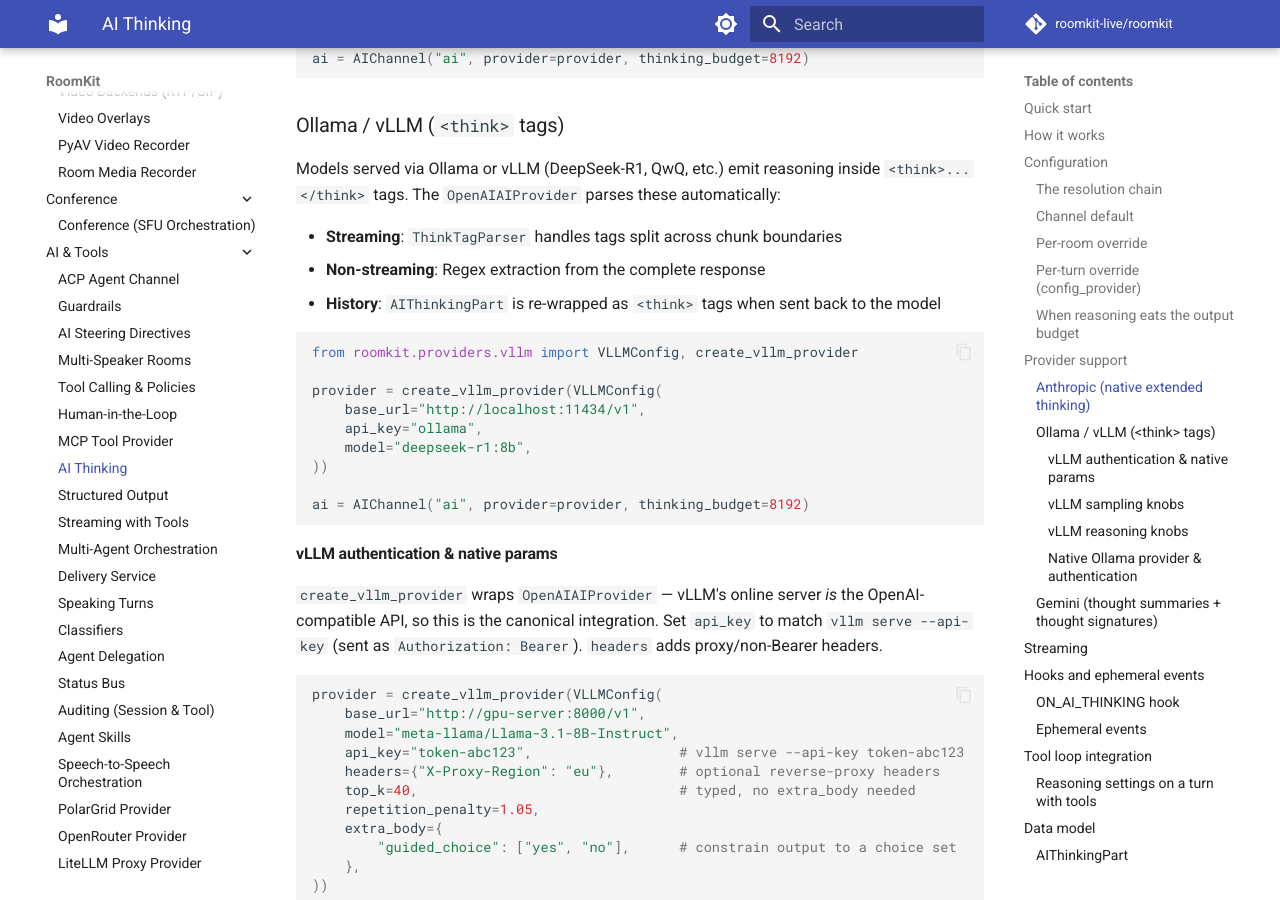
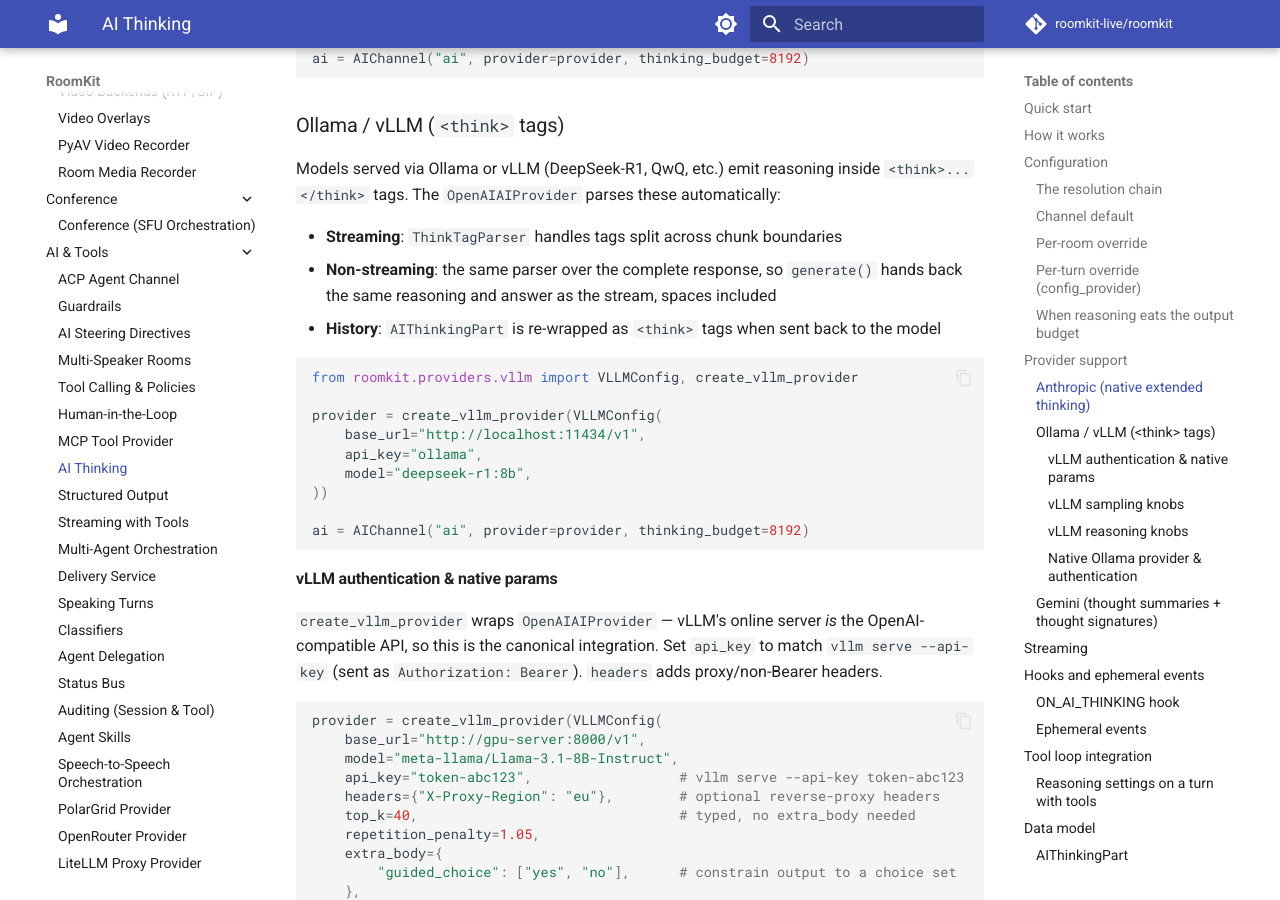
Before and after one commit to roomkit-live/roomkit-docs, an MkDocs documentation site: the page built from docs/guides/ai-thinking.md, in a window 1280 px wide and 900 px high, scrolled down 4141 px. Built offline with MkDocs 1.6.1 and Material for MkDocs 9.7.7, drawn with Linux system fonts in a browser that asks for light colours; comment, search, counter and statistics services are not loaded.

Commit message:
docs(providers): generate() splits a <think> response as the stream does (RMK-531)

````diff
--- a/docs/guides/ai-thinking.md
+++ b/docs/guides/ai-thinking.md
@@ -189,7 +189,7 @@ ai = AIChannel("ai", provider=provider, thinking_budget=8192)
 Models served via Ollama or vLLM (DeepSeek-R1, QwQ, etc.) emit reasoning inside `<think>...</think>` tags. The `OpenAIAIProvider` parses these automatically:
 
 - **Streaming**: `ThinkTagParser` handles tags split across chunk boundaries
-- **Non-streaming**: Regex extraction from the complete response
+- **Non-streaming**: the same parser over the complete response, so `generate()` hands back the same reasoning and answer as the stream, spaces included
 - **History**: `AIThinkingPart` is re-wrapped as `<think>` tags when sent back to the model
 
 ```python
````
Also changed, not shown: docs/guides/polargrid.md (+1 -1 lines).
